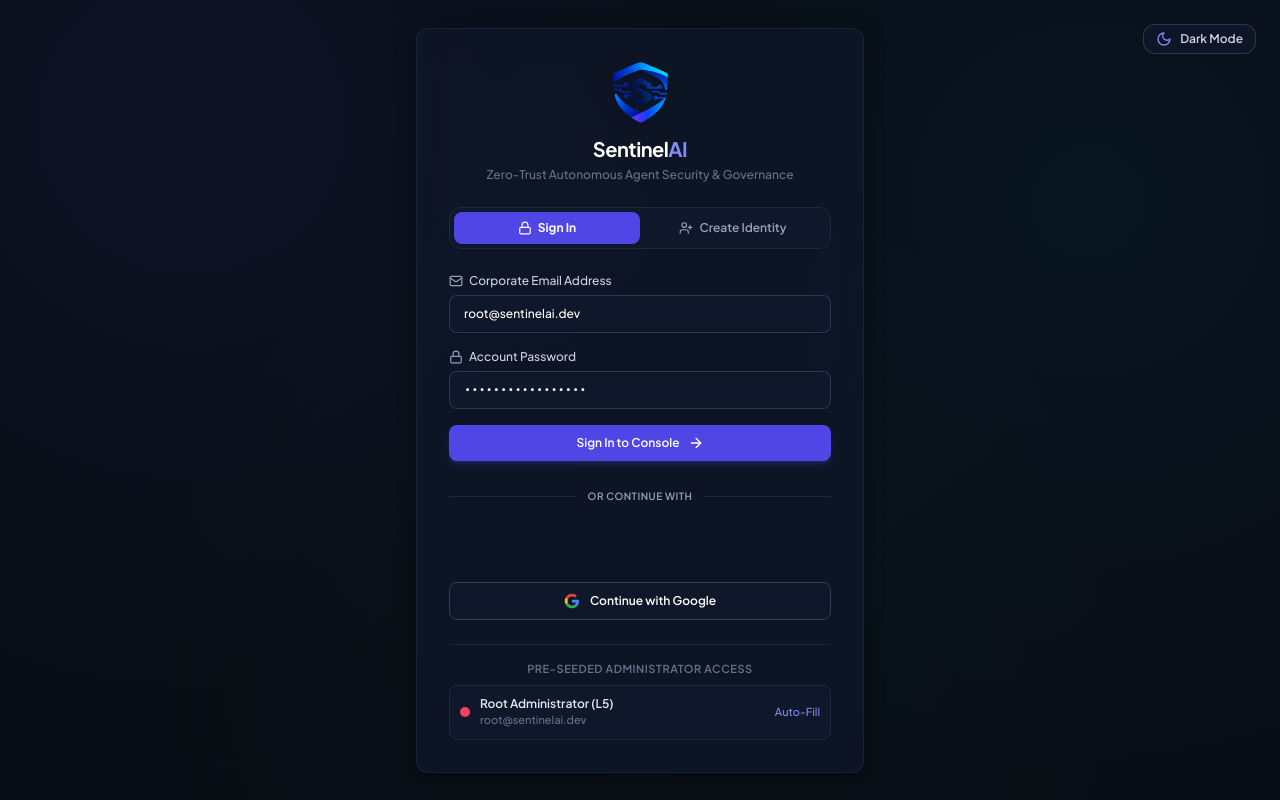
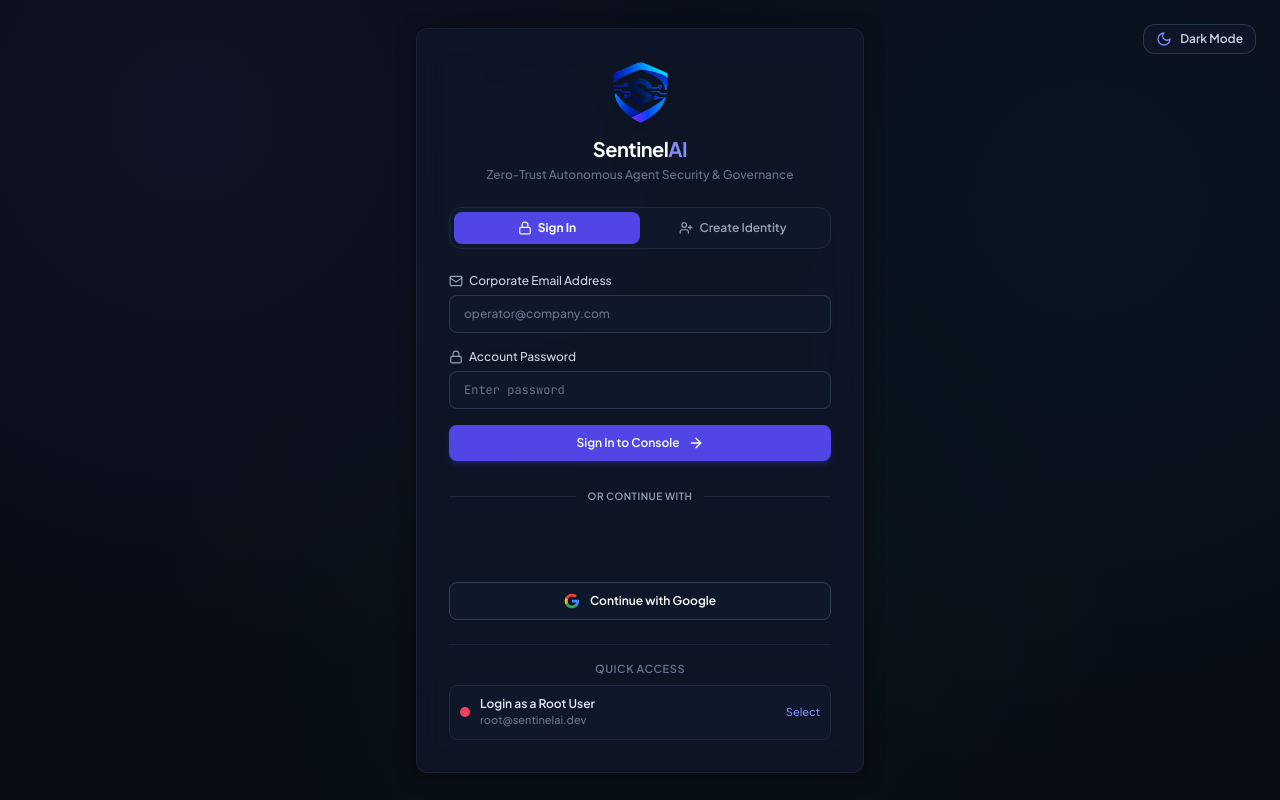
Before and after one commit to Aditya7808/Cyberagent-, a React (Vite) app in the folder frontend/: page /login in a window 1280 px wide. Built offline with nearby package versions, Linux system fonts and the light colour scheme; no server answers.

Commit message:
feat(auth): require password for root user and update label to Login as a Root User

```diff
--- a/frontend/src/pages/Login.tsx
+++ b/frontend/src/pages/Login.tsx
@@ -45,8 +45,8 @@ export const Login: React.FC = () => {
 
   const [mode, setMode] = useState<'login' | 'register'>('login');
   const [fullName, setFullName] = useState('');
-  const [email, setEmail] = useState('root@sentinelai.dev');
-  const [password, setPassword] = useState('SentinelRoot2026!');
+  const [email, setEmail] = useState('');
+  const [password, setPassword] = useState('');
   const [loading, setLoading] = useState(false);
   const [error, setError] = useState('');
   const [successMsg, setSuccessMsg] = useState('');
@@ -165,10 +165,13 @@ export const Login: React.FC = () => {
     setTimeout(() => setSuccessMsg(''), 3000);
   };
 
-  const handleSelectDemo = (pEmail: string, pPass: string) => {
+  const handleSelectDemo = (pEmail: string) => {
     setEmail(pEmail);
-    setPassword(pPass);
+    setPassword('');
     setError('');
+    setTimeout(() => {
+      document.getElementById('account-password-input')?.focus();
+    }, 50);
   };
 
   return (
@@ -303,10 +306,11 @@ export const Login: React.FC = () => {
               Account Password
             </label>
             <input
+              id="account-password-input"
               type="password"
               value={password}
               onChange={(e) => setPassword(e.target.value)}
-              placeholder="••••••••••••"
+              placeholder="Enter password"
               required
               className="w-full bg-slate-900 border border-slate-700/80 rounded-lg px-3.5 py-2.5 text-xs text-white placeholder-slate-500 focus:outline-none focus:border-indigo-500 focus:ring-1 focus:ring-indigo-500 transition-all shadow-sm font-mono"
             />
@@ -350,22 +354,22 @@ export const Login: React.FC = () => {
         {/* Pre-Seeded Admin Identity Reference Box */}
         <div className="pt-4 border-t border-slate-200 dark:border-slate-800/80 space-y-2">
           <div className="text-[11px] font-semibold text-slate-500 dark:text-slate-400 text-center uppercase tracking-wider">
-            Pre-Seeded Administrator Access
+            Quick Access
           </div>
           <button
             type="button"
-            onClick={() => handleSelectDemo('root@sentinelai.dev', 'SentinelRoot2026!')}
+            onClick={() => handleSelectDemo('root@sentinelai.dev')}
             className="w-full p-2.5 rounded-lg bg-slate-50 dark:bg-slate-900 hover:bg-slate-100 dark:hover:bg-slate-800/80 border border-slate-200 dark:border-slate-800 text-left transition-colors flex items-center justify-between gap-3 cursor-pointer shadow-sm group"
           >
             <div className="flex items-center gap-2.5 min-w-0">
               <div className="w-2.5 h-2.5 rounded-full bg-rose-500 shrink-0" />
               <div className="truncate">
-                <div className="font-semibold text-slate-800 dark:text-slate-200 text-xs">Root Administrator (L5)</div>
+                <div className="font-semibold text-slate-800 dark:text-slate-200 text-xs">Login as a Root User</div>
                 <div className="text-[11px] text-slate-500 truncate">root@sentinelai.dev</div>
               </div>
             </div>
             <span className="text-[11px] font-medium text-indigo-600 dark:text-indigo-400 shrink-0 group-hover:underline">
-              Auto-Fill
+              Select
             </span>
           </button>
         </div>
```
